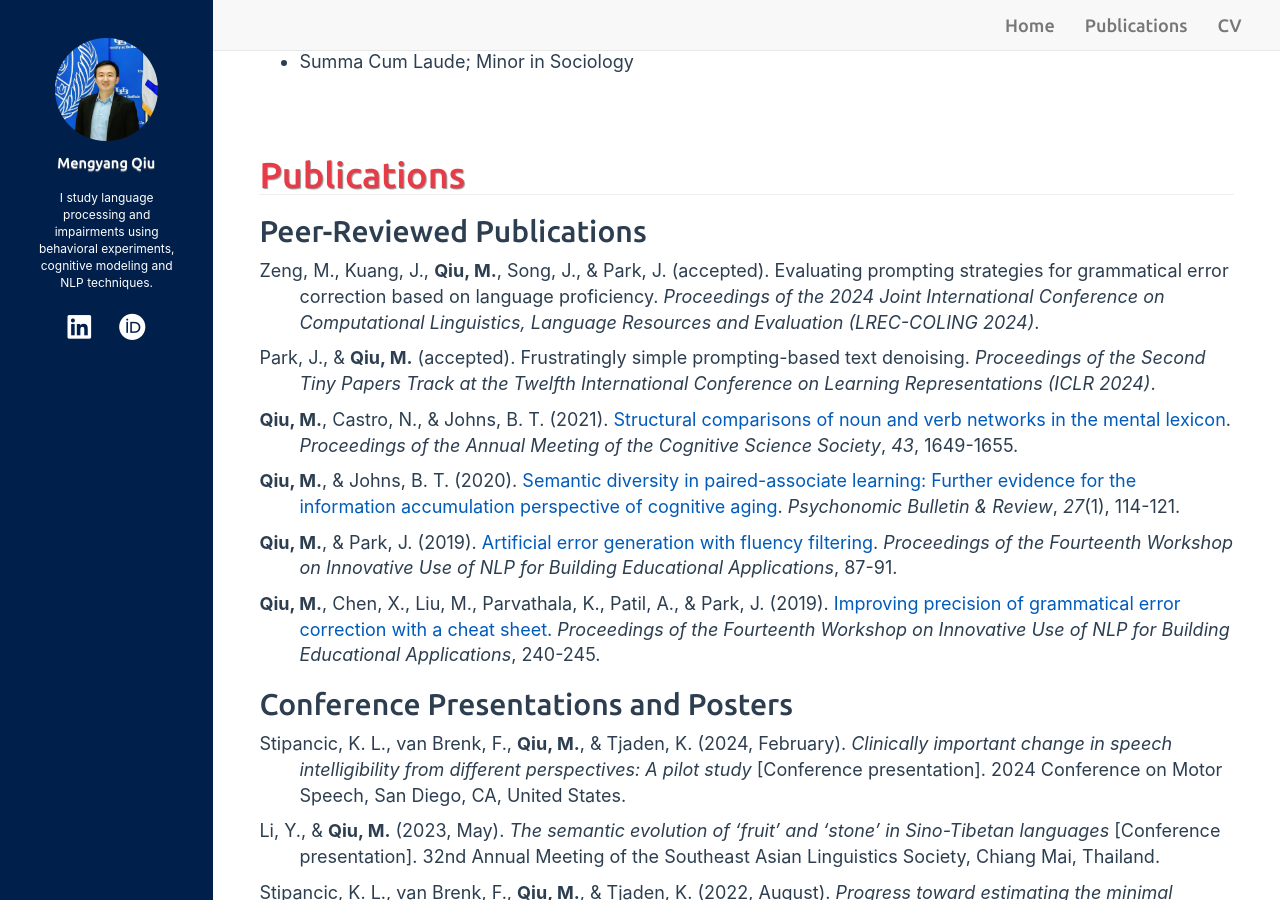
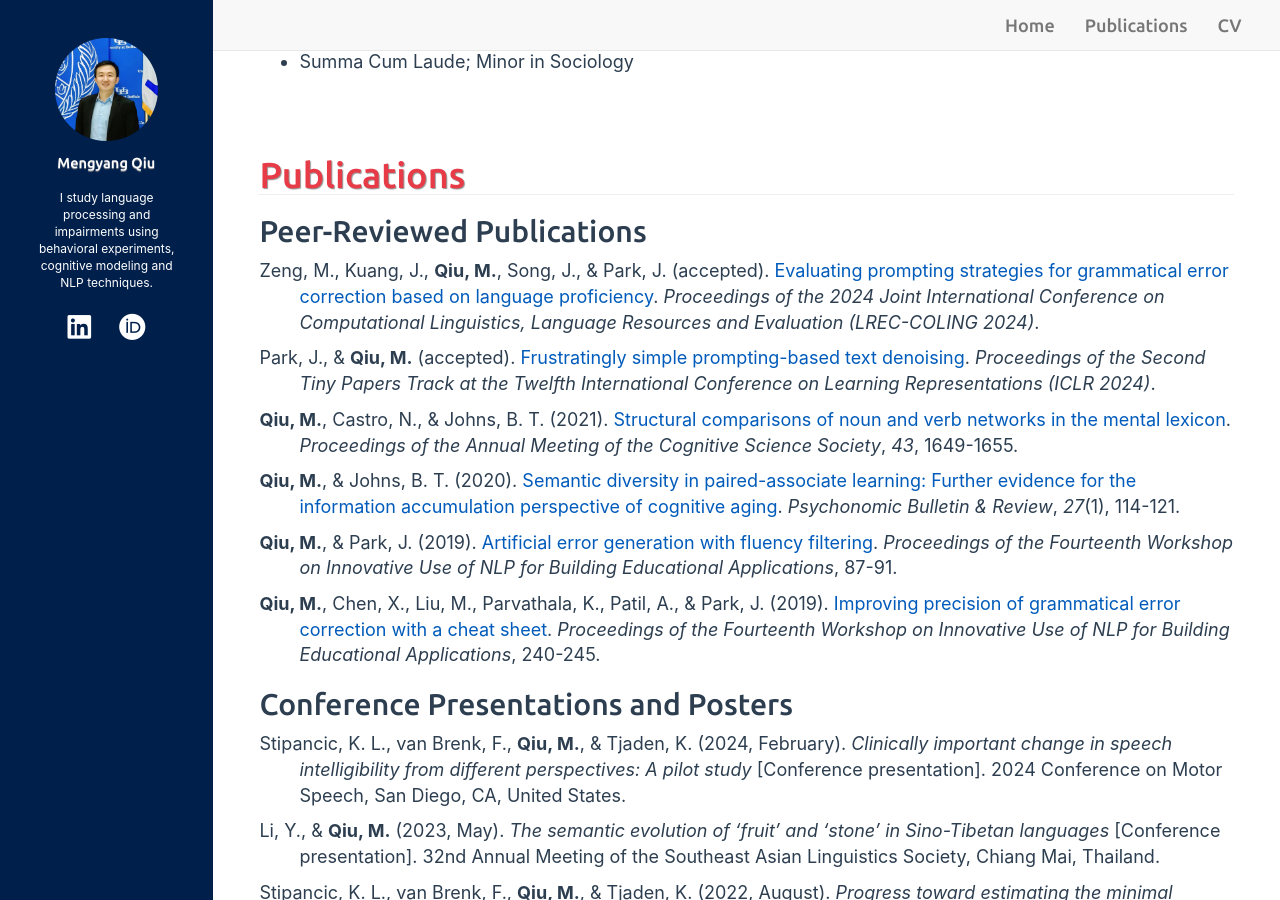
Before and after one commit to mengyangq/mengyangq.github.io, a Jekyll site: the page built from index.html, in a window 1280 px wide and 900 px high, scrolled down 895 px. Built offline with Jekyll 4.4.1, drawn with Linux system fonts in a browser that asks for light colours; nearby versions of some CDN libraries; a style sheet for code colours, icons or effects is not loaded; some of the changed lines change nothing that is shown.

Commit message:
Update publications.md

```diff
--- a/_includes/publications.md
+++ b/_includes/publications.md
@@ -2,9 +2,9 @@
 
 ## Peer-Reviewed Publications
 
-<p style="padding-left: 40px; text-indent: -40px;">Zeng, M., Kuang, J., <strong>Qiu, M.</strong>, Song, J., & Park, J. (accepted). Evaluating prompting strategies for grammatical error correction based on language proficiency. <em>Proceedings of the 2024 Joint International Conference on Computational Linguistics, Language Resources and Evaluation (LREC-COLING 2024)</em>.</p>
+<p style="padding-left: 40px; text-indent: -40px;">Zeng, M., Kuang, J., <strong>Qiu, M.</strong>, Song, J., & Park, J. (accepted). <a href="https://arxiv.org/abs/2402.15930">Evaluating prompting strategies for grammatical error correction based on language proficiency</a>. <em>Proceedings of the 2024 Joint International Conference on Computational Linguistics, Language Resources and Evaluation (LREC-COLING 2024)</em>.</p>
 
-<p style="padding-left: 40px; text-indent: -40px;">Park, J., & <strong>Qiu, M.</strong> (accepted). Frustratingly simple prompting-based text denoising. <em>Proceedings of the Second Tiny Papers Track at the Twelfth International Conference on Learning Representations (ICLR 2024)</em>.</p>
+<p style="padding-left: 40px; text-indent: -40px;">Park, J., & <strong>Qiu, M.</strong> (accepted). <a href="https://arxiv.org/abs/2402.15931">Frustratingly simple prompting-based text denoising</a>. <em>Proceedings of the Second Tiny Papers Track at the Twelfth International Conference on Learning Representations (ICLR 2024)</em>.</p>
 
 <p style="padding-left: 40px; text-indent: -40px;"><strong>Qiu, M.</strong>, Castro, N., & Johns, B. T. (2021). <a href="https://escholarship.org/uc/item/4b20s6wp">Structural comparisons of noun and verb networks in the mental lexicon</a>. <em>Proceedings of the Annual Meeting of the Cognitive Science Society</em>, <em>43</em>, 1649-1655.</p>
 
```
